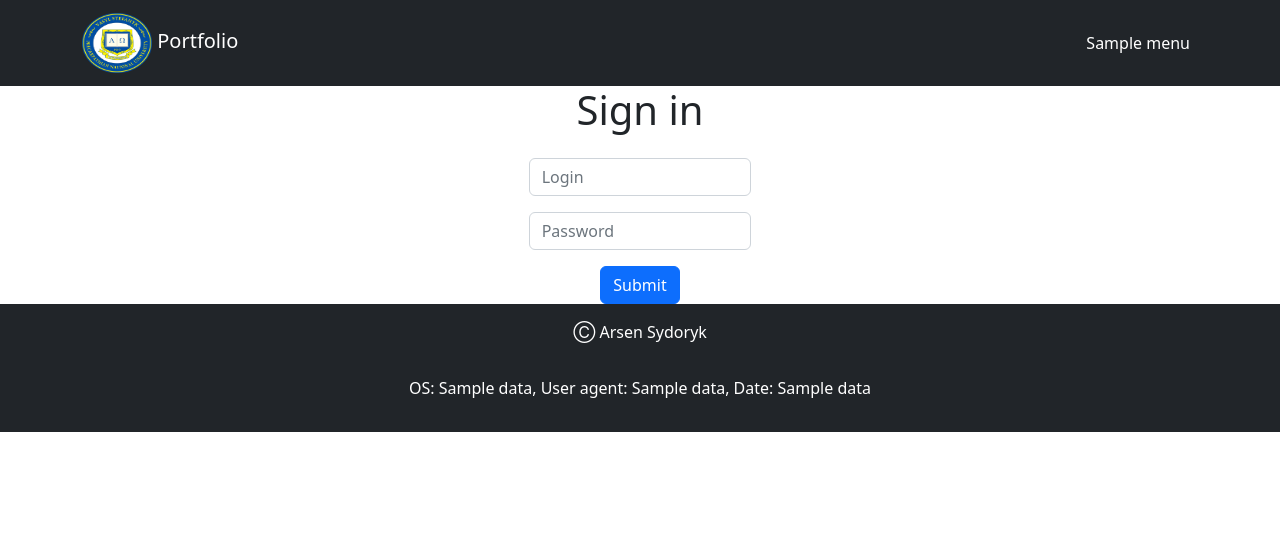
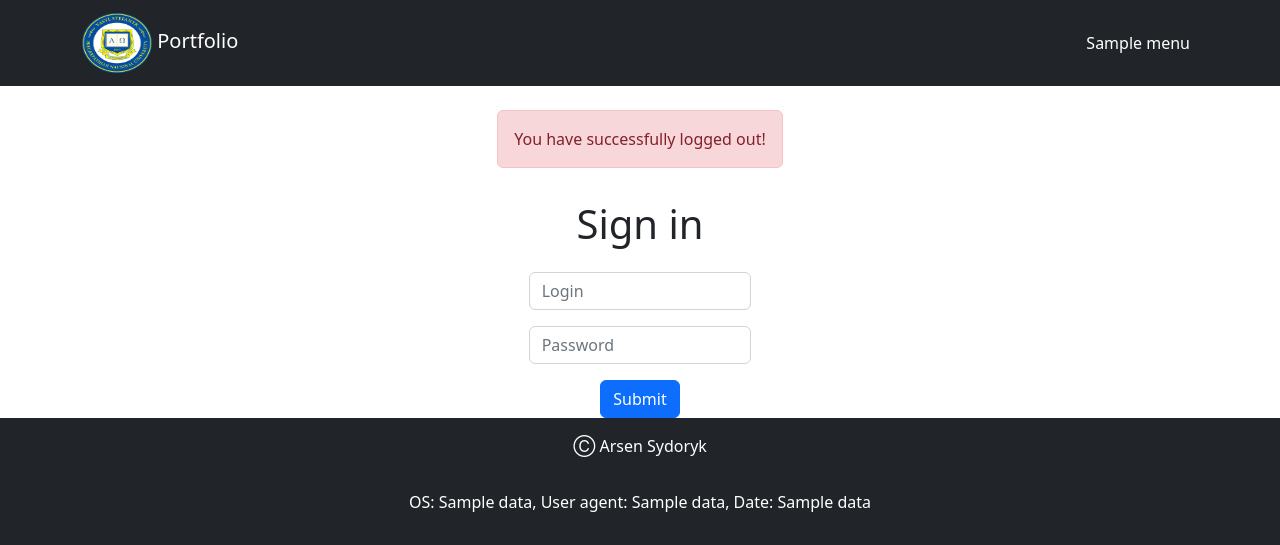
Before and after one commit to ArsenOOO7/web-python-labs, a Flask app: template lab4/app/templates/user/login.html in a window 1280 px wide. Shown: the top 545 px of the page. Run offline with Flask 3, Linux system fonts and the light colour scheme; the visitor is signed in with stand-in values (Sample User, id 1); the template is opened without the code that fills it: most values are stand-ins (such as "Sample title", 1, 10 or a date in 2020).

Commit message:
[LAB-4] Added logout message

```diff
--- a/lab4/app/templates/user/login.html
+++ b/lab4/app/templates/user/login.html
@@ -8,6 +8,11 @@ Sign in
     {% if session.get('login_error') %}
         <div class="alert alert-danger mt-4" role="alert">
             {{  session.pop('login_error') }}
+        </div>
+    {% endif %}
+    {% if session.get('logout') %}
+        <div class="alert alert-danger mt-4" role="alert">
+            {{ session.pop('logout') }}
         </div>
     {% endif %}
 
--- a/lab4/app/user_controller.py
+++ b/lab4/app/user_controller.py
@@ -37,6 +37,7 @@ def info():
 @app.route('/logout')
 def logout():
     session.clear()
+    session['logout'] = 'You have successfully logged out!'
     return redirect(url_for('login'))
 
 
```
